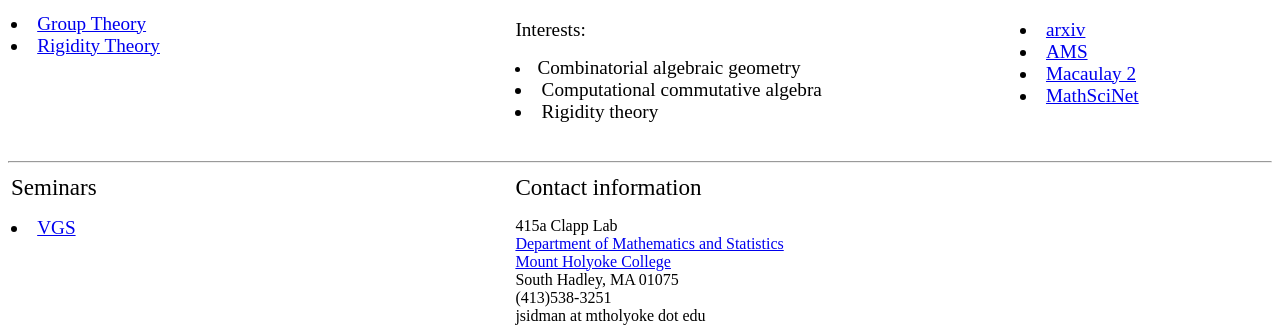
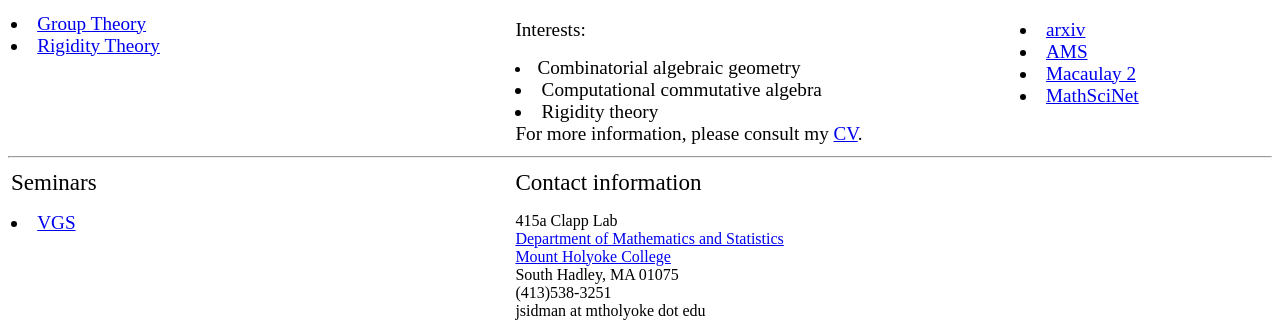
Before and after one commit to jessicasidman/jessicasidman.github.io, a plain HTML site: page index.html in a window 1280 px wide. Shown: the part 1186-1522 px from the top of the page. Drawn offline with Linux system fonts and the light colour scheme.

Commit message:
Update index.html

```diff
--- a/index.html
+++ b/index.html
@@ -50,6 +50,7 @@ Interests:
 <li>Combinatorial algebraic geometry</li>
 <li>Computational commutative algebra</li>
 <li>Rigidity theory</li>
+				  For more information, please consult my <a href="SidmanCV2023.pdf">CV</a>.
 
 
 
```
